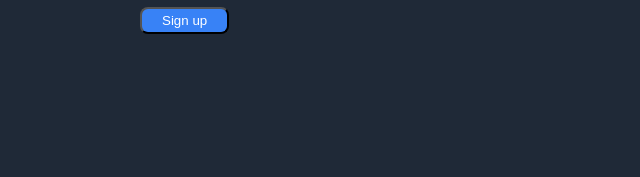
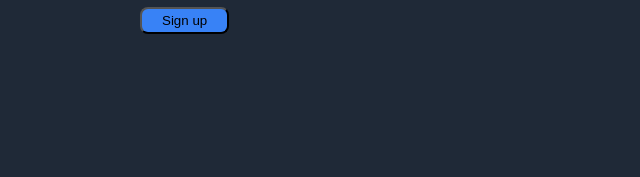
Before and after one commit to Casssb/landing-page, a plain HTML site: page index.html in a window 1280 px wide. In both pictures the pointer is over the button "Sign up". Shown: the part 468-645 px from the top of the page, 0-640 px from the left. Drawn offline with Linux system fonts and the light colour scheme.

Commit message:
fixed hover

```diff
--- a/css/styles.css
+++ b/css/styles.css
@@ -104,6 +104,11 @@ h1 {
     margin-top: 10px;
 }
 
+.head-hero button:hover {
+    color: black;
+    border-color: black;
+}
+
 /*images section*/
 
 h2 {
@@ -198,7 +203,7 @@ h2 {
     border-color: white;
 }
 
-.sign-up-button button :hover {
+.sign-up-button button:hover {
     color: black;
     border-color: black;
 }
```
